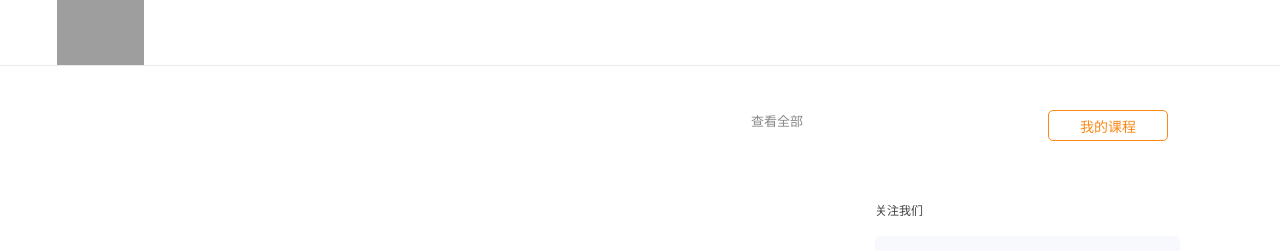
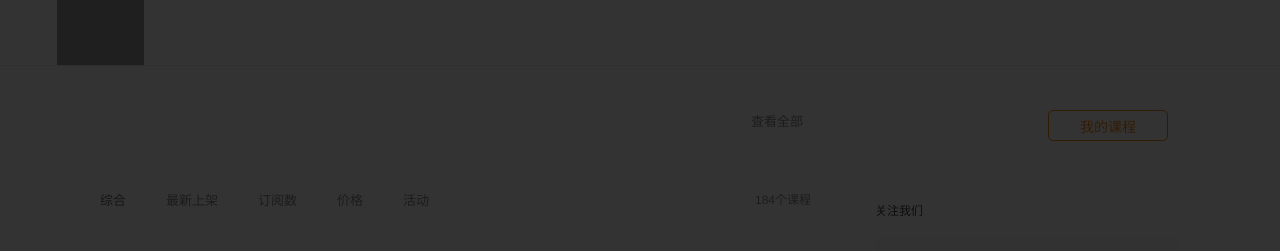
Before and after one commit to chong2230/geektime-vue3, a Vue app: page / in a window 1280 px wide. Shown: the top 251 px of the page. Built offline with nearby package versions, Linux system fonts and the light colour scheme; grey boxes are pictures that could not be loaded.

Commit message:
add order

```diff
--- a/src/common/api.js
+++ b/src/common/api.js
@@ -11,5 +11,6 @@ api.getLectureList = params => http.post('/serv/v3/lecture/list', params);
 api.getIndexLive = params => http.post('/serv/live/get_index_live', params);
 api.getProductInfos = params => http.post('/serv/v3/product/infos', params);
 api.getLabelSkus = params => http.post('/serv/v1/column/label_skus', params);
+api.getPcInterstitial = params => http.get('/static/time/interstitial/pc_interstitial.json', params, { baseUrl: Config.staticServer })
 
 export default api;
--- /dev/null
+++ b/src/components/AdDialog.vue
@@ -0,0 +1,86 @@
+<template>
+    <div class="ad-dialog" :class="show ? 'show' : 'hide'">
+        <div class="ad" v-if="src">
+            <img class="img" width="auto" height="auto" :src="src" alt=""
+                @click="goLink" />
+            <div class="close-btn" @click="close">
+                <img src="../assets/img/icon/close.png" />
+            </div>
+        </div>
+    </div>
+</template>
+<script>
+import { reactive, toRefs } from '@vue/reactivity'
+export default {
+    props: {
+        src: {
+            type: String,
+            default: ''
+        },
+        link: {
+            type: String,
+            default: ''
+        }
+    },
+    setup(props) {
+        const state = reactive({
+            show: true
+        })
+        // return state;
+        const close = () => {
+            state.show = false;
+        }
+        const goLink = () => {
+            window.open(props.link, '_blank');
+        }
+        return {
+            ...toRefs(state),
+            goLink,
+            close
+        }
+    },
+}
+</script>
+<style lang="scss" scoped>
+.ad-dialog {
+    position: fixed;
+    top: 0;
+    left: 0;
+    width: 100vw;
+    height: 100vh;
+    background: rgba(0,0,0,0.8);
+    z-index: 10000;
+    &.show {
+        display: block;
+    }
+    &.hide {
+        display: none;
+    }
+}
+.ad {
+        position: absolute;
+        top: 50%;
+        left: 50%;
+        transform: translate(-50%, -50%);
+        .img {
+            cursor: pointer;
+            max-width: 610px;
+            width: 610px;
+            height: 342px;
+        }
+        .close-btn {
+            position: absolute;
+            top: -40px;
+            right: -40px;
+            font-size: 22px;
+            color: rgba(255,255,255,0.5);
+            text-align: center;
+            border-radius: 50%;
+            cursor: pointer;
+            img {
+                width: 38px;
+                height: 38px;
+            }
+        }
+    }
+</style>
--- a/src/mock/index.js
+++ b/src/mock/index.js
@@ -3394,6 +3394,66 @@ const Mock = {
             ],
             "labels": null
         },
+    },
+    '/static/time/interstitial/pc_interstitial.json': {
+        "default":[
+            {
+                "id":947,
+                "display_on":"default",
+                "display_rule":1,
+                "start_time_timestamp":1616306400,
+                "end_time_timestamp":1616342340,
+                "start_time":"2021-03-21 14:00:00",
+                "end_time":"2021-03-21 23:59:00",
+                "target_url":"https://time.geekbang.org/article/353846?utm_term=pc_interstitial_947",
+                "image_url":"https://static001.geekbang.org/resource/image/8d/d4/8d65e19b6aa2d84132aa1452d4b14fd4.png"
+            },
+            {
+                "id":948,
+                "display_on":"default",
+                "display_rule":1,
+                "start_time_timestamp":1616392800,
+                "end_time_timestamp":1616403540,
+                "start_time":"2021-03-22 14:00:00",
+                "end_time":"2021-03-22 16:59:00",
+                "target_url":"https://time.geekbang.org/column/intro/166?utm_source=wechat-social&utm_medium=liaoliaojiagou&utm_campaign=100025201&utm_content=shequn&utm_term=pc_interstitial_948",
+                "image_url":"https://static001.geekbang.org/resource/image/e2/62/e2b7e11a3f828b9ec60bc0f2bc9b9e62.png"
+            },
+            {
+                "id":949,
+                "display_on":"default",
+                "display_rule":1,
+                "start_time_timestamp":1616342400,
+                "end_time_timestamp":1616392740,
+                "start_time":"2021-03-22 00:00:00",
+                "end_time":"2021-03-22 13:59:00",
+                "target_url":"https://time.geekbang.org/column/intro/400?utm_source=geektime-web&utm_medium=jiangtang&utm_campaign=100073401&utm_content=popups-a&utm_term=pc_interstitial_949",
+                "image_url":"https://static001.geekbang.org/resource/image/ca/57/ca714def58dc80190b4b326b03bdef57.png"
+            },
+            {
+                "id":950,
+                "display_on":"default",
+                "display_rule":1,
+                "start_time_timestamp":1616403600,
+                "end_time_timestamp":1616428740,
+                "start_time":"2021-03-22 17:00:00",
+                "end_time":"2021-03-22 23:59:00",
+                "target_url":"https://time.geekbang.org/column/intro/402?utm_source=geektime-web&utm_medium=summary&utm_campaign=100074001&utm_content=popups&utm_term=pc_interstitial_950",
+                "image_url":"https://static001.geekbang.org/resource/image/5e/c8/5ed9251f0c71fae9afc2274426f14bc8.png"
+            }
+        ],
+        "u_algorithm":[
+
+        ],
+        "u_python":[
+
+        ],
+        "u_front_end":[
+
+        ],
+        "es":[
+
+        ]
     }
 };
 
--- a/src/views/Home.vue
+++ b/src/views/Home.vue
@@ -19,6 +19,19 @@
                     </ul>
                 </div>
                 <div class="products">
+                    <div class="products-info row">
+                        <div class="conditions row">
+                            <a :class="{active: index == order - 1}" href="javascript:void(0)" v-for="(item, index) in conditions" :key="index" @click="changeSku(index)">{{item}}</a>
+                            <!-- <a href="javascript:void(0)">最新上架</a>
+                            <a href="javascript:void(0)">订阅数</a>
+                            <a href="javascript:void(0)">
+                                价格
+                                <span></span>
+                            </a>
+                            <a href="javascript:void(0)">活动</a> -->
+                        </div>
+                        <span class="count">184个课程</span>
+                    </div>
                     <Product :productInfos="productInfos" :productArticles="productArticles"></Product>
                 </div>
             </div>
@@ -36,11 +49,12 @@
             </div>
         </div>
         <AdBottom :adBottom="adBottom"></AdBottom>
+        <ad-dialog ref="adDialog" :src="ad.image_url" :link="ad.target_url"></ad-dialog>
     </div>
 </template>
 <script>
-import { reactive, onMounted, onUpdated, onUnmounted } from 'vue'
-import { getCurrentInstance } from '@vue/runtime-core'
+import { reactive, ref, onMounted, onUpdated, onUnmounted } from 'vue'
+import { getCurrentInstance, toRefs } from '@vue/runtime-core'
 import Header from '@/components/Header.vue';
 import Product from '@/components/Product.vue';
 import ExploreBanner from '@/components/ExploreBanner.vue';
@@ -50,6 +64,7 @@ import AdMall from '@/components/AdMall.vue';
 import AttentionUs from '@/components/AttentionUs.vue';
 import AdBottom from '@/components/AdBottom.vue';
 import Mock from '@/mock/index.js';
+import AdDialog from '../components/AdDialog.vue';
 // import skus from '@/mock/labelSkus.js';
 
 export default {
@@ -61,7 +76,8 @@ export default {
         IndexLive,
         AdMall,
         AttentionUs,
-        AdBottom
+        AdBottom,
+        AdDialog
     },
     setup() {
         const { ctx } = getCurrentInstance();
@@ -79,10 +95,12 @@ export default {
             productInfos: [],
             productArticles: {},
             skusData: {},
-            order: 3,            // 排序 1：综合 2：最新上架 3：订阅数 4：价格 5：活动
-            asc: 1               // 1：升序 0：降序 用于价格排序
+            conditions: ['综合', '最新上架', '订阅数', '价格', '活动'],
+            order: 1,            // 排序 1：综合 2：最新上架 3：订阅数 4：价格 5：活动
+            asc: 1,               // 1：升序 0：降序 用于价格排序
+            ad: {},              // 广告弹窗
         });
-        let levelSkus, newSkus, subSkus, priceSkus, spuSkus;
+        let levelSkus, newsSkus, subSkus, priceSkus, spuSkus;
 
         onMounted(async () => {
             loadData();
@@ -94,10 +112,11 @@ export default {
             getLabelSkus();
             getLectureList();
             getIndexLive();
+            getPcInterstitial();
         }
 
         async function getMenus() {
-            const menus = await ctx.$api.getMenuData({v: 26921181});
+            const menus = await ctx.$api.getMenuData({v: 26939623});
             state.menus = menus;
         }
 
@@ -126,26 +145,31 @@ export default {
             const res = await ctx.$api.getLabelSkus({label_id: 0, type: 0});
             if (res.code == 0) {
                 state.skusData = res.data;
+                getSkusByOrder();
+                getProductInfos();
+            }
+        }
+
+        function getSkusByOrder() {
                 switch (state.order) {
                     case 1:
-                        ctx.skus = getLevelSkus(res.data); // 默认按综合排序
+                        ctx.skus = getLevelSkus(state.skusData); // 默认按综合排序
                         break;
                     case 2:
-
+                        ctx.skus = getNewsSkus(state.skusData); // 默认按综合排序
                         break;
                     case 3:
-                        ctx.skus = getSubSkus(res.data);    // 按订阅数排序
+                        ctx.skus = getSubSkus(state.skusData);    // 按订阅数排序
                         break;
                     case 4:
+                        ctx.skus = getPriceSkus(state.skusData);    // 按价格排序
                         break;
                     case 5:
+                        ctx.skus = getSpuSkus(state.skusData);    // 按活动排序
                         break;
                     default:
                         break;
                 }
-
-                getProductInfos();
-            }
         }
 
         async function getLectureList() {
@@ -182,6 +206,20 @@ export default {
             }
         }
 
+        async function getPcInterstitial() {
+            const res = await ctx.$api.getPcInterstitial({v: 26939623});
+            const ads = res.default || [];
+            let time = parseInt(new Date().getTime()/1000);
+            let ad = {};
+            for (let item of ads) {
+                if (time >= item.start_time_timestamp && time <= item.end_time_timestamp) {
+                    ad = item;
+                    break;
+                }
+            }
+            state.ad = ad;
+        }
+
         function getSkuIds() {
             // TODO: 按分页获取数据
             let arr = ctx.skus.slice(0, 10);
@@ -203,6 +241,37 @@ export default {
             return levelSkus;
         }
 
+        function getNewsSkus(skus) {
+            if (newsSkus) return newsSkus;
+            let skuList = [...skus.list];
+            function newsSort(a, b) {
+                return a.column_ctime < b.column_ctime ? 1 : -1;
+            }
+            newsSkus = skuList.sort(newsSort);
+            return newsSkus;
+        }
+
+        function getPriceSkus(skus) {
+            // if (priceSkus) return priceSkus;
+            let skuList = [...skus.list];
+            function priceSort(a, b) {
+                if (state.asc) return a.column_price < b.column_price ? -1 : 1;
+                else return a.column_price < b.column_price ? 1 : -1;
+            }
+            priceSkus = skuList.sort(priceSort);
+            return priceSkus;
+        }
+
+        function getSpuSkus(skus) {
+            if (spuSkus) return spuSkus;
+            let skuList = [...skus.list];
+            function spuSort(a, b) {
+                return a.column_sku < b.column_sku ? 1 : -1;
+            }
+            spuSkus = skuList.sort(spuSort);
+            return spuSkus;
+        }
+
         function getSubSkus(skus) {
             if (subSkus) return subSkus;
             let skuList = [...skus.list];
@@ -213,6 +282,13 @@ export default {
             return subSkus;
         }
 
+        const changeSku = (index) => {
+            if (state.order == 4 && index == 3) state.asc = 1 - state.asc;  // 重复点击价格，切换升序和降序
+            state.order = index + 1;
+            getSkusByOrder();
+            getProductInfos();
+        }
+
         onUpdated(() => {
             console.log('onUpdated')
         })
@@ -221,7 +297,10 @@ export default {
             console.log('onUnmounted')
         })
 
-        return state;
+        return {
+            ...toRefs(state),
+            changeSku
+        };
     },
 }
 </script>
@@ -361,6 +440,31 @@ export default {
         width: 120px;
     }
 }
+.products-info {
+    justify-content: space-between;
+    height: 50px;
+    border-bottom: 1px solid rgba(233,233,233,0.6);
+    .conditions {
+        display: flex;
+        a.active {
+            font-weight: 500;
+            color: #666565;
 
+        }
+        a {
+            color: #888;
+            padding-right: 20px;
+            font-size: 13px;
+            font-weight: 400;
+            margin-right: 20px;
+            position: relative;
+        }
+    }
+    .count {
+        font-size: 12px;
+        color: #888;
+        font-weight: 400;
+    }
+}
 
 </style>
```
Also changed, not shown: src/assets/img/icon/close.png (added).
